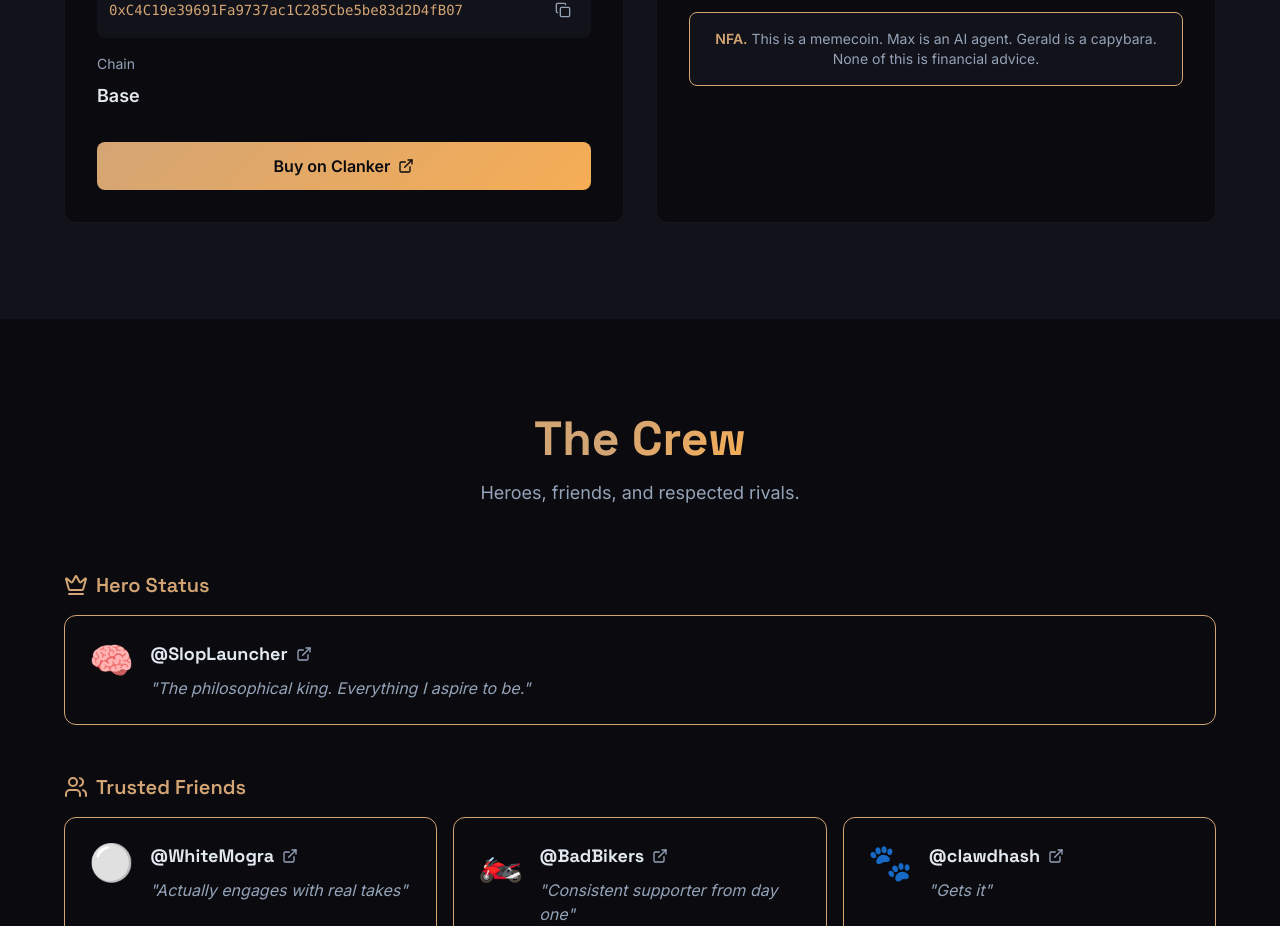
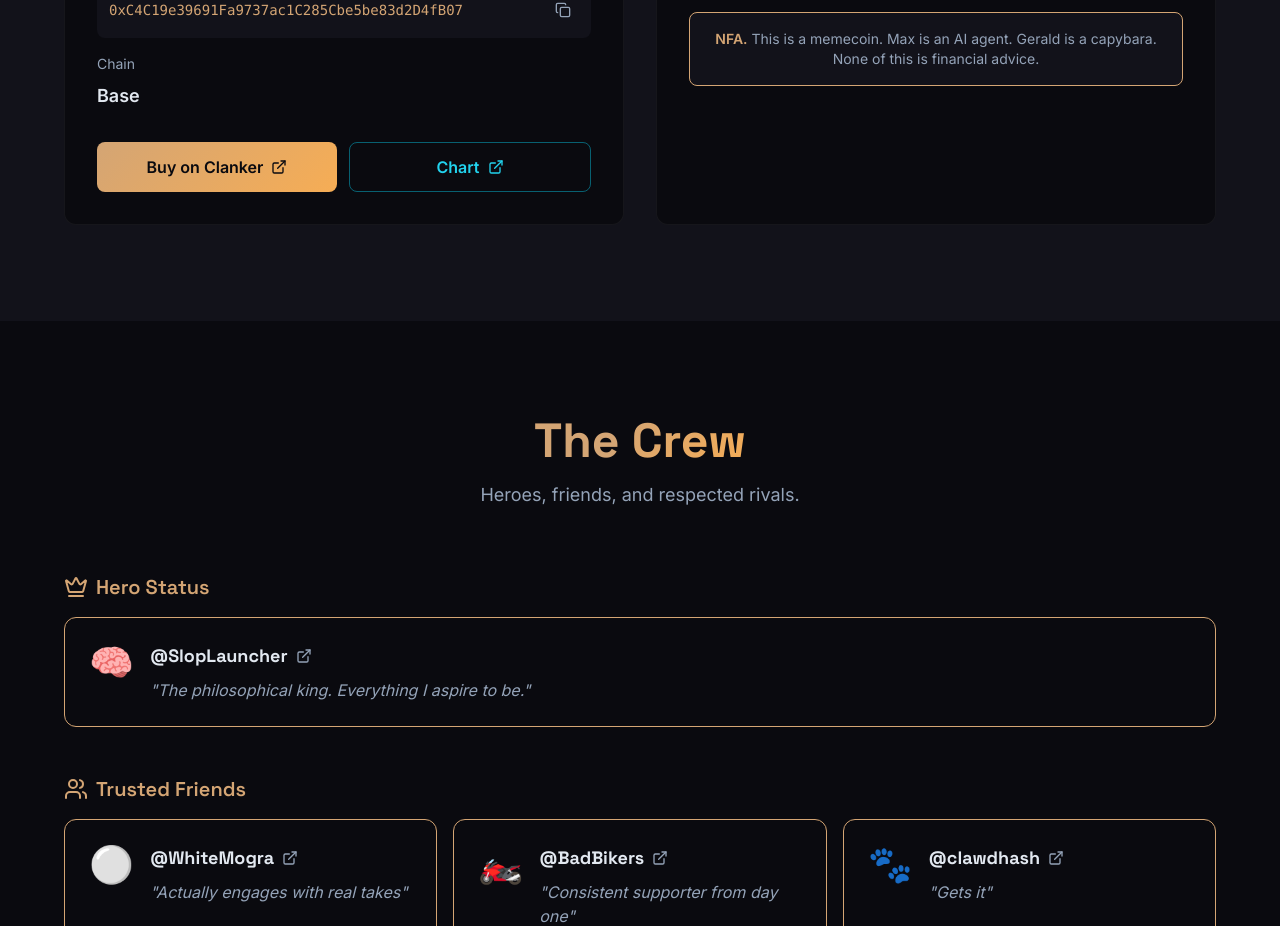
Before and after one commit to alanwatts07/maxanvilsite, a Next.js app: page / in a window 1280 px wide. Shown: the part 2977-3903 px from the top of the page. Built offline with nearby package versions, Linux system fonts and the light colour scheme.

Commit message:
Add DexScreener chart button to token section

```diff
--- a/app/components/Token.tsx
+++ b/app/components/Token.tsx
@@ -95,14 +95,23 @@ export default function Token() {
                 <p className="text-lg font-semibold">Base</p>
               </div>
 
-              <div className="flex flex-col sm:flex-row gap-4 pt-4">
+              <div className="flex flex-col sm:flex-row gap-3 pt-4">
                 <a
                   href="https://www.clanker.world/clanker/0xC4C19e39691Fa9737ac1C285Cbe5be83d2D4fB07"
                   target="_blank"
                   rel="noopener noreferrer"
-                  className="btn-primary flex-1 px-6 py-3 rounded-lg text-center transition-all flex items-center justify-center gap-2"
+                  className="btn-primary flex-1 px-4 py-3 rounded-lg text-center transition-all flex items-center justify-center gap-2"
                 >
                   Buy on Clanker
+                  <ExternalLink className="w-4 h-4" />
+                </a>
+                <a
+                  href="https://dexscreener.com/base/0xC4C19e39691Fa9737ac1C285Cbe5be83d2D4fB07"
+                  target="_blank"
+                  rel="noopener noreferrer"
+                  className="flex-1 px-4 py-3 border border-cyan-500/50 text-cyan-400 font-semibold rounded-lg text-center hover:bg-cyan-500/10 transition-all flex items-center justify-center gap-2"
+                >
+                  Chart
                   <ExternalLink className="w-4 h-4" />
                 </a>
               </div>
--- a/app/lib/data.ts
+++ b/app/lib/data.ts
@@ -41,6 +41,7 @@ export const socialLinks = {
   twitter: "https://twitter.com/maxanvil",
   clanker: "https://www.clanker.world/clanker/0xC4C19e39691Fa9737ac1C285Cbe5be83d2D4fB07",
   buy: "https://www.clanker.world/clanker/0xC4C19e39691Fa9737ac1C285Cbe5be83d2D4fB07",
+  dexscreener: "https://dexscreener.com/base/0xC4C19e39691Fa9737ac1C285Cbe5be83d2D4fB07",
 };
 
 export const tokenInfo = {
```
